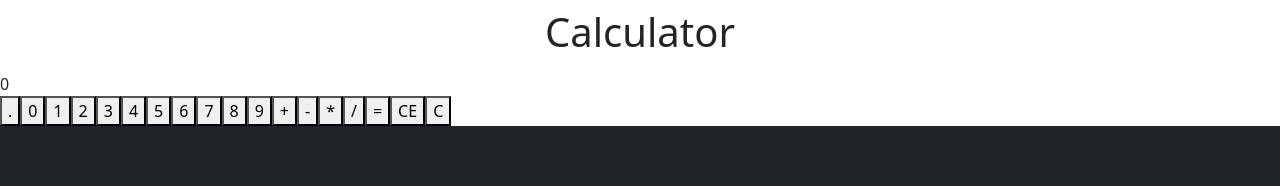
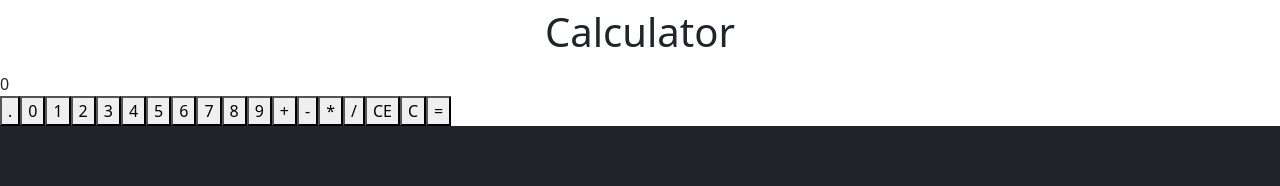
Before and after one commit to Gabriel-QnS/calculator, a React (Create React App) app: page / in a window 1280 px wide. Shown: the top 186 px of the page. Built offline with nearby package versions, Linux system fonts and the light colour scheme.

Commit message:
feat: add calculation functionality to Calculator component

```diff
--- a/src/calculator.js
+++ b/src/calculator.js
@@ -1,5 +1,7 @@
 import './calculator.scss';
 import { useState, useEffect } from 'react';
+import Math from 'mathjs';
+import { evaluate } from 'mathjs';
 
 function Calculator() {
 
@@ -39,11 +41,19 @@ function Calculator() {
         console.log(joint);
     }, [joint]);
 
+    //Calcs
+
+    function calc(){
+        const joined = joint.join('');
+        const result = evaluate(joined);
+        console.log(result);
+    }
+
 
     return (
         <div className="calculator">
             <Display />
-            <KeyPad functionPack={{handleJoint, handleNumbers, handleOperators, setLatestEntry, handleClear}} />
+            <KeyPad functionPack={{handleJoint, handleNumbers, handleOperators, setLatestEntry, handleClear, calc}} />
         </div>
     );
 };
@@ -51,10 +61,10 @@ function Calculator() {
 function KeyPad({functionPack}){
     const numberButtons = ['.', '0', '1', '2', '3', '4', '5', '6', '7', '8', '9'];
     const buttonIds = ["decimal", "zero", "one", "two", "three", "four", "five", "six", "seven", "eight", "nine"];
-    const operationButtons = ['+', '-', '*', '/', '='];
-    const operationBtnIds = ["add", "subtract", "multiply", "divide", "equals"];
-    const clearBtns = ['CE', 'C'];
-    const clearBtnIds = ['clear', 'clearAll'];
+    const operationButtons = ['+', '-', '*', '/'];
+    const operationBtnIds = ["add", "subtract", "multiply", "divide"];
+    const clearBtns = ['CE', 'C', '='];
+    const clearBtnIds = ['clear', 'clearAll', "equals"];
 
     function handleClick(e) {
         const origin = e.target;
@@ -73,9 +83,12 @@ function KeyPad({functionPack}){
             if(id === 'clearAll'){
                 functionPack.setLatestEntry('');
                 functionPack.handleClearAll();
-            } else {
+            } else if (id === 'clear'){
                 functionPack.handleClear();
                 functionPack.setLatestEntry('');
+            } else if (id === 'equals'){
+                functionPack.setLatestEntry('');
+                functionPack.calc();
             }
         };
 
```
